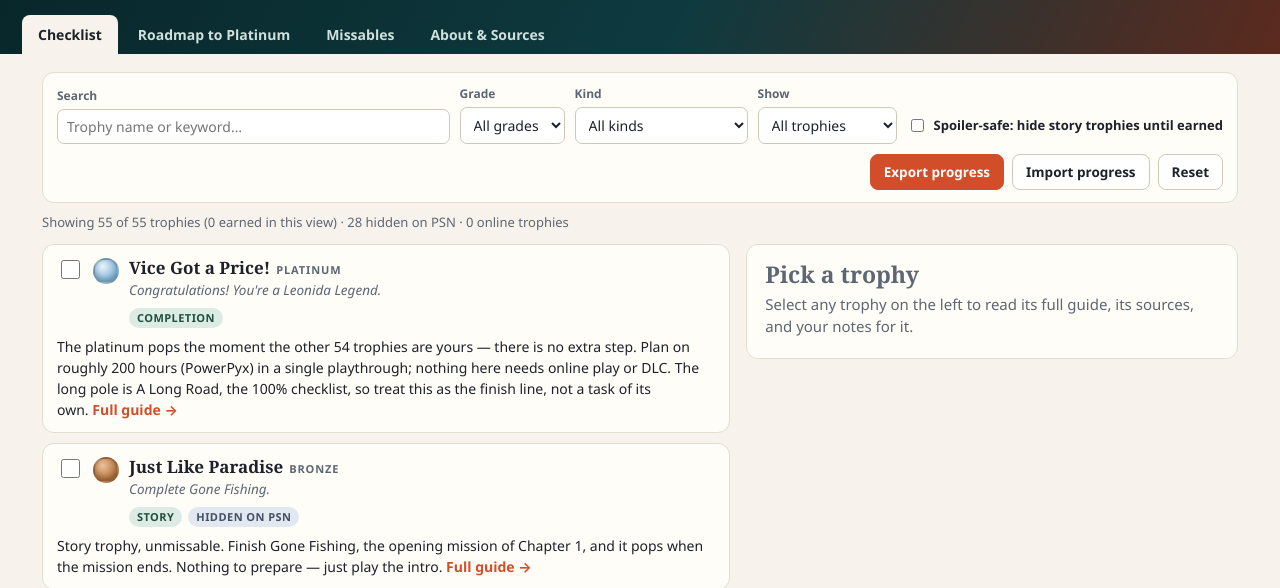
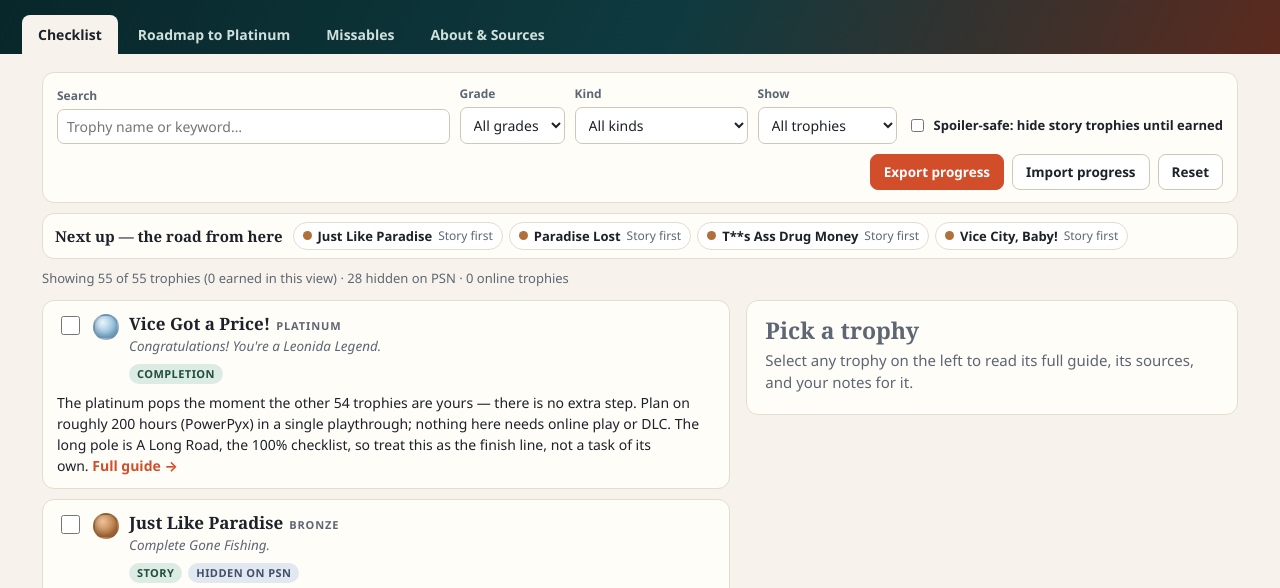
Before and after one commit to xceruloyzz/gta6-trophy-guide, a plain HTML site: page app/index.html in a window 1280 px wide. Shown: the part 145-733 px from the top of the page. Drawn offline with Linux system fonts and the light colour scheme.

Commit message:
Polish: Next-up planner, counter-and-sources guide shot, spoiler-safe at work

```diff
--- a/app/index.html
+++ b/app/index.html
@@ -72,6 +72,7 @@
         <button id="resetBtn" type="button" class="quiet">Reset</button>
       </div>
     </div>
+    <section id="nextUp" class="next-up" aria-label="Next up"></section>
     <p class="list-meta" id="listMeta"></p>
     <div class="split">
       <div class="list-col" id="trophyList" aria-live="polite"></div>
--- a/app/js/app.js
+++ b/app/js/app.js
@@ -20,6 +20,7 @@ import {
   renderRoadmap,
   renderMissables,
   renderSources,
+  renderNextUp,
 } from './views.js';
 
 const params = new URLSearchParams(location.search);
@@ -67,6 +68,8 @@ function renderAll() {
   const earnedShown = shown.filter((t) => state.earned.includes(t.id)).length;
   document.getElementById('listMeta').textContent =
     `Showing ${shown.length} of ${trophies.length} trophies (${earnedShown} earned in this view) · 28 hidden on PSN · 0 online trophies`;
+  const nextUpEl = document.getElementById('nextUp');
+  if (nextUpEl) renderNextUp(nextUpEl, trophies, state, selectTrophy);
   renderTrophyList(document.getElementById('trophyList'), shown, state, selectedId, callbacks);
   renderDetail(document.getElementById('detailPanel'), selectedId ? byId.get(selectedId) : null, state, sourcesMap, callbacks);
   renderRoadmap(document.getElementById('roadmapStages'), trophies, state, selectTrophy);
@@ -169,7 +172,10 @@ window.addEventListener('hashchange', () => {
 if (shot === 'checklist') {
   selectedId = 28;
 } else if (shot === 'guide') {
-  selectedId = 14;
+  // On the Spot (id 55): shortest guide among counted, non-story, unearned
+  // trophies (171 chars, target 10), so name, guide, counter and sources
+  // all fit in the detail pane at once.
+  selectedId = 55;
 } else if (shot === 'roadmap') {
   currentView = 'roadmap';
 } else if (shot === 'missables') {
@@ -177,7 +183,12 @@ if (shot === 'checklist') {
 }
 if (shotMode) {
   // Counters shown in the guide shot, so the detail pane shows progress too.
-  if (shot === 'guide') state.counters = { ...state.counters, 15: 120 };
+  if (shot === 'guide') {
+    state.counters = { ...state.counters, 55: 6 };
+    state.spoiler = true;
+    document.getElementById('spoilerToggle').checked = true;
+    document.getElementById('statusFilter').value = 'remaining';
+  }
 }
 
 renderSources(document.getElementById('sourceList'), sourcesMap);
--- a/app/js/views.js
+++ b/app/js/views.js
@@ -168,6 +168,34 @@ function counterRow(trophy, state, callbacks) {
   bar.append(fill);
   row.append(minus, num, plus, bar);
   return row;
+}
+
+export function renderNextUp(container, trophies, state, onSelect) {
+  if (!container) return;
+  container.replaceChildren();
+  const unearned = trophies
+    .filter((t) => !isEarned(state, t.id))
+    .sort((a, b) => a.stage - b.stage || a.id - b.id);
+  if (unearned.length === 0) {
+    container.append(el('p', 'next-up-done', 'All 55 earned — platinum secured.'));
+    return;
+  }
+  container.append(el('h2', 'next-up-title', 'Next up — the road from here'));
+  const row = el('div', 'next-up-chips');
+  for (const t of unearned.slice(0, 4)) {
+    const stage = STAGES.find((s) => s.stage === t.stage);
+    const chip = el('button', 'next-up-chip');
+    chip.type = 'button';
+    chip.append(el('span', 'dot ' + t.grade));
+    chip.append(el('span', 'next-up-name', spoilerHidden(t, state) ? 'Hidden story trophy' : t.name));
+    chip.append(el('span', 'next-up-stage', stage ? stage.title : 'Stage ' + t.stage));
+    if (t.count) {
+      chip.append(el('span', 'next-up-count', `${counterOf(state, t.id)} / ${t.count.target} ${t.count.label}`));
+    }
+    chip.addEventListener('click', () => onSelect(t.id));
+    row.append(chip);
+  }
+  container.append(row);
 }
 
 export function renderTrophyList(container, trophies, state, selectedId, callbacks) {
--- a/app/style.css
+++ b/app/style.css
@@ -88,6 +88,27 @@ button.quiet, .import-btn { background: #fff; color: var(--ink); border-color: #
 button.quiet:hover, .import-btn:hover { background: #f0ebe0; }
 .import-btn input { display: none; }
 .list-meta { margin: 2px 0 12px; color: var(--muted); font-size: 13px; }
+
+/* Next up planner */
+.next-up {
+  display: flex; gap: 10px; flex-wrap: wrap; align-items: center;
+  background: var(--card); border: 1px solid var(--line); border-radius: var(--radius);
+  padding: 8px 12px; margin-bottom: 10px;
+}
+.next-up-title { margin: 0; font-size: 15px; line-height: 1.2; white-space: nowrap; }
+.next-up-done { margin: 0; font-size: 14px; font-weight: 600; color: var(--ok); }
+.next-up-chips { display: flex; gap: 6px; flex-wrap: wrap; flex: 1; min-width: 0; }
+button.next-up-chip {
+  background: #fff; color: var(--ink); border: 1px solid var(--line);
+  border-radius: 20px; padding: 4px 9px; cursor: pointer;
+  display: inline-flex; align-items: center; gap: 6px;
+  font: 13px "Segoe UI", system-ui, sans-serif; text-align: left;
+}
+button.next-up-chip:hover { background: #fff; color: var(--ink); border-color: var(--coral); }
+.next-up-chip .dot { display: inline-block; width: 9px; height: 9px; border-radius: 50%; flex: none; }
+.next-up-name { font-weight: 700; white-space: nowrap; }
+.next-up-stage { color: var(--muted); font-size: 12px; white-space: nowrap; }
+.next-up-count { color: var(--ok); font-size: 12px; font-weight: 700; white-space: nowrap; }
 
 /* Checklist split: list + detail */
 .split { display: grid; grid-template-columns: minmax(0, 7fr) minmax(0, 5fr); gap: 16px; align-items: start; }
```
Also changed, not shown: screenshots/1-checklist.jpg, screenshots/2-guide.jpg.
